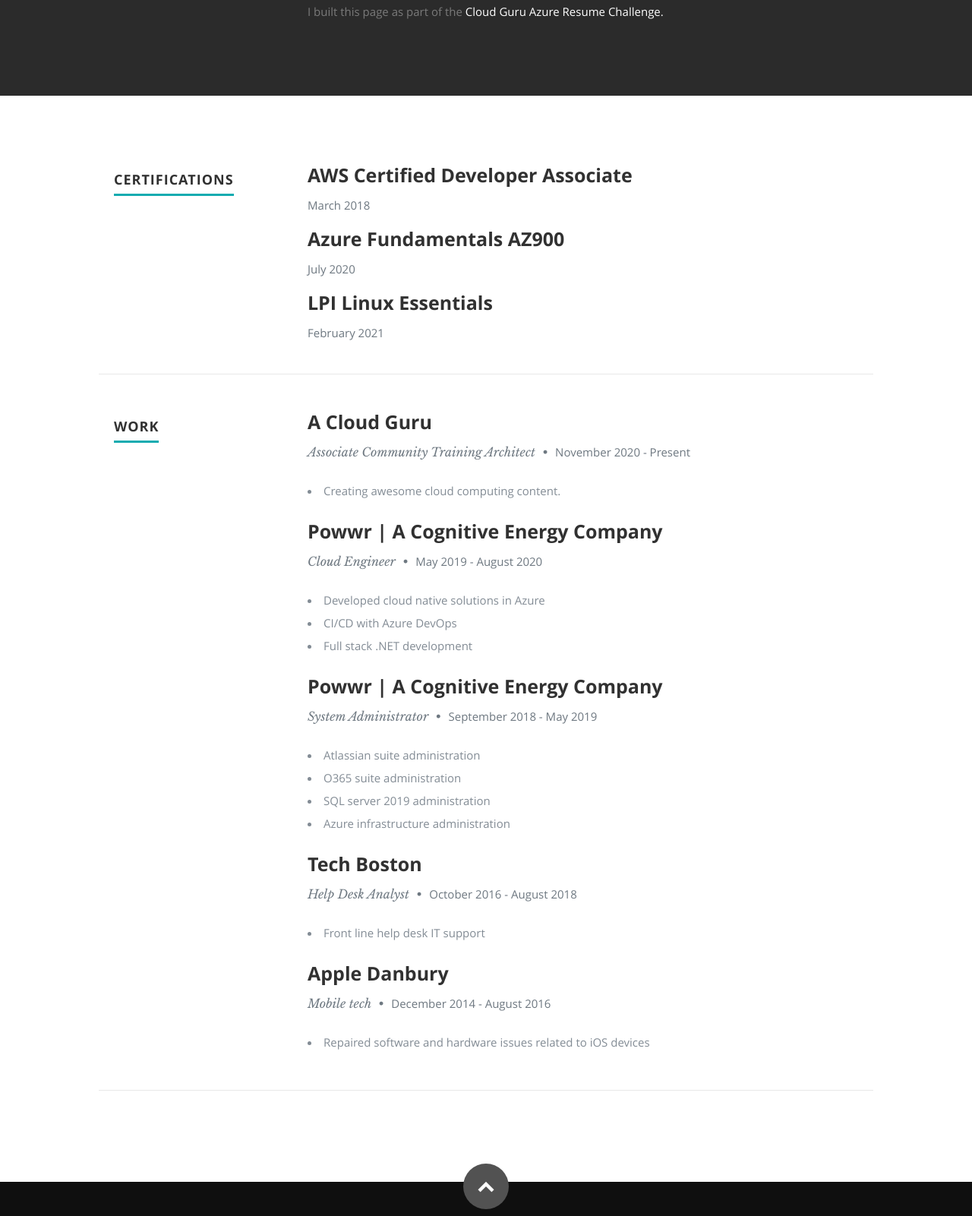
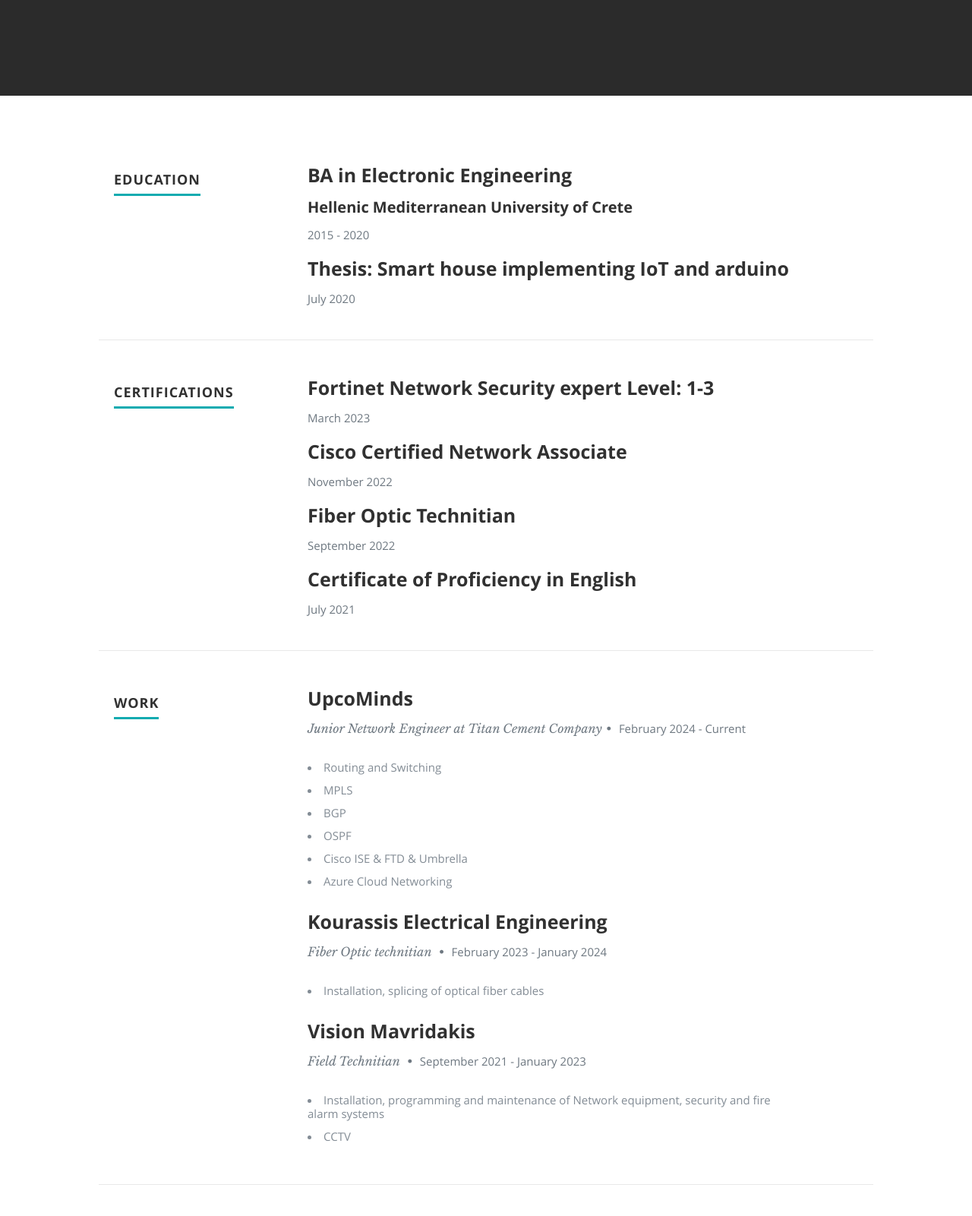
Before and after one commit to tselentis-sp/azure-resume, a plain HTML site: page frontend/index.html in a window 1280 px wide. Shown: the part 1028-2629 px from the top of the page at 76% size. Drawn offline with nearby package versions, Linux system fonts and the light colour scheme; no server answers.

Commit message:
Created workflows

```diff
--- a/frontend/index.html
+++ b/frontend/index.html
@@ -7,7 +7,7 @@
    <!--- Basic Page Needs
    ================================================== -->
    <meta charset="utf-8">
-	<title>Gwyn's Resume</title>
+	<title>Spyros Resume</title>
 	<meta name="description" content="">
 	<meta name="author" content="">
 
@@ -54,16 +54,16 @@
 
       <div class="row banner">
          <div class="banner-text">
-            <h1 class="responsive-headline">Hi, I'm Gwyn</h1>
+            <h1 class="responsive-headline">Hi, I'm Spyros</h1>
 
             <p>and this page has been viewed <a id="counter"></a> times :) </p>
             <ul class="social">
-               <li><a href="https://twitter.com/madebygps"><i class="fa fa-twitter"></i></a></li>
-               <li><a href="https://madebygps.com"><i class="fa fa-external-link"></i></a></li>
-               <li><a href="https://linkedin.com/in/gwyneth-pena"><i class="fa fa-linkedin"></i></a></li>
-               <li><a href="https://instagram.com/madebygps"><i class="fa fa-instagram"></i></a></li>
-               <li><a href="https://youtube.com/madebygps"><i class="fa fa-youtube"></i></a></li>
-               <li><a href="https://github.com/madebygps/cgc-azure-resume"><i class="fa fa-github"></i></a></li>
+               <!-- <li><a href="https://twitter.com/madebygps"><i class="fa fa-twitter"></i></a></li>
+               <li><a href="https://madebygps.com"><i class="fa fa-external-link"></i></a></li> -->
+               <li><a href="https://www.linkedin.com/in/spyros-tselentis-6721ba213/"><i class="fa fa-linkedin"></i></a></li>
+               <!--  <li><a href="https://instagram.com/madebygps"><i class="fa fa-instagram"></i></a></li>
+               <li><a href="https://youtube.com/madebygps"><i class="fa fa-youtube"></i></a></li> -->
+               <li><a href="https://github.com/tselentis-sp/azure-resume"><i class="fa fa-github"></i></a></li>
             </ul>
          </div>
       </div>
@@ -83,7 +83,7 @@
 
          <div class="three columns">
 
-            <img class="profile-pic"  src="images/me.png" alt="" />
+            <img class="profile-pic"  src="images/2me.png" alt="" />
 
          </div>
 
@@ -91,12 +91,11 @@
 
             <h2>ABOUT ME</h2>
 
-            <p> Hi, I'm Gwyneth Pena-Siguenza, <span>Training Architect at <a href="https://acloud.guru">A Cloud Guru</a></span>, <span> <a href="https://mvp.microsoft.com/en-us/PublicProfile/5003866">Azure MVP</a></span>
-               and <span><a href="https://youtube.com/madebygps">YouTuber</a></span> focused on making cloud learning more accessible and less daunting for everyone.
-
+            <p> Hi, I'm Spyros Tselentis, a network engineer with a deep interest in programming and automation.
+               Now, I'm excited to transition into a career as a DevOps developer, where I can combine my technical expertise with my passion for automating and optimizing processes.
          </br>
       </br>
-       I built this page as part of the <span><a href="https://github.com/madebygps/cgc-azure-resume">Cloud Guru Azure Resume Challenge.</a></span>
+      <!--I built this page as part of the <span><a href="https://github.com/madebygps/cgc-azure-resume">Cloud Guru Azure Resume Challenge.</a></span> -->
 
 
          </div> <!-- end .main-col -->
@@ -109,8 +108,44 @@
    <!-- Resume Section
    ================================================== -->
    <section id="resume">
+      <!-- Education
+      ----------------------------------------------- -->
+      <div class="row education">
 
-      <!-- Education
+         <div class="three columns header-col">
+            <h1><span>Education</span></h1>
+         </div>
+
+         <div class="nine columns main-col">
+
+            <div class="row item">
+
+               <div class="twelve columns">
+
+                  <h3>BA in Electronic Engineering</h3>
+                  <h4>Hellenic Mediterranean University of Crete</h4>
+                  <p class="info"><em class="date">2015 - 2020</em></p>
+
+               </div>
+
+            </div> <!-- item end -->
+
+            <div class="row item">
+
+               <div class="twelve columns">
+
+                  <h3>Thesis: Smart house implementing IoT and arduino</h3>
+                  <p class="info"><em class="date">July 2020</em></p>
+
+               </div>
+
+            </div> <!-- item end -->
+
+         </div> <!-- main-col end -->
+
+      </div> <!-- End Education -->
+
+      <!-- Certifications
       ----------------------------------------------- -->
       <div class="row education">
 
@@ -124,8 +159,8 @@
 
                <div class="twelve columns">
 
-                  <h3>AWS Certified Developer Associate</h3>
-                  <p class="info"><em class="date">March 2018</em></p>
+                  <h3>Fortinet Network Security expert Level: 1-3</h3>
+                  <p class="info"><em class="date">March 2023</em></p>
 
                </div>
 
@@ -135,8 +170,8 @@
 
                <div class="twelve columns">
 
-                  <h3>Azure Fundamentals AZ900</h3>
-                  <p class="info"><em class="date">July 2020</em></p>
+                  <h3>Cisco Certified Network Associate</h3>
+                  <p class="info"><em class="date">November 2022</em></p>
 
                </div>
 
@@ -146,8 +181,19 @@
 
                <div class="twelve columns">
 
-                  <h3>LPI Linux Essentials</h3>
-                  <p class="info"><em class="date">February 2021</em></p>
+                  <h3>Fiber Optic Technitian</h3>
+                  <p class="info"><em class="date">September 2022</em></p>
+
+               </div>
+
+            </div> <!-- item end -->
+
+            <div class="row item">
+
+               <div class="twelve columns">
+
+                  <h3>Certificate of Proficiency in English </h3>
+                  <p class="info"><em class="date">July 2021</em></p>
 
                </div>
 
@@ -155,7 +201,7 @@
 
          </div> <!-- main-col end -->
 
-      </div> <!-- End Education -->
+      </div> <!-- End Certifications -->
 
 
       <!-- Work
@@ -172,11 +218,16 @@
 
                <div class="twelve columns">
 
-                  <h3>A Cloud Guru</h3>
-                  <p class="info">Associate Community Training Architect <span>&bull;</span> <em class="date">November 2020 - Present</em></p>
+                  <h3>UpcoMinds</h3>
+                  <p class="info">Junior Network Engineer at Titan Cement Company<span>&bull;</span> <em class="date">February 2024 - Current</em></p>
 
                   <p>
-                  <li>Creating awesome cloud computing content.</li>
+                  <li>Routing and Switching</li>
+                  <li>MPLS</li>
+                  <li>BGP</li>
+                  <li>OSPF</li>
+                  <li>Cisco ISE & FTD & Umbrella</li>
+                  <LI>Azure Cloud Networking</LI>
                   </p>
 
                </div>
@@ -187,13 +238,11 @@
 
                <div class="twelve columns">
 
-                  <h3>Powwr | A Cognitive Energy Company</h3>
-                  <p class="info">Cloud Engineer <span>&bull;</span> <em class="date">May 2019 - August 2020</em></p>
+                  <h3>Kourassis Electrical Engineering</h3>
+                  <p class="info">Fiber Optic technitian <span>&bull;</span> <em class="date">February 2023 - January 2024</em></p>
 
                   <p>
-                     <li>Developed cloud native solutions in Azure</li>
-                     <li>CI/CD with Azure DevOps</li>
-                     <li>Full stack .NET development</li>
+                  <li>Installation, splicing of optical fiber cables</li>
                   </p>
 
                </div>
@@ -204,44 +253,12 @@
 
                <div class="twelve columns">
 
-                  <h3>Powwr | A Cognitive Energy Company</h3>
-                  <p class="info">System Administrator <span>&bull;</span> <em class="date">September 2018 - May 2019</em></p>
+                  <h3>Vision Mavridakis</h3>
+                  <p class="info">Field Technitian <span>&bull;</span> <em class="date">September 2021 - January 2023</em></p>
 
                   <p>
-                  <li>Atlassian suite administration</li>
-                  <li>O365 suite administration</li>
-                  <li>SQL server 2019 administration</li>
-                  <li>Azure infrastructure administration</li>
-                  </p>
-
-               </div>
-
-            </div> <!-- item end -->
-
-            <div class="row item">
-
-               <div class="twelve columns">
-
-                  <h3>Tech Boston</h3>
-                  <p class="info">Help Desk Analyst <span>&bull;</span> <em class="date">October 2016 - August 2018</em></p>
-
-                  <p>
-                  <li>Front line help desk IT support</li>
-                  </p>
-
-               </div>
-
-            </div> <!-- item end -->
-
-            <div class="row item">
-
-               <div class="twelve columns">
-
-                  <h3>Apple Danbury</h3>
-                  <p class="info">Mobile tech <span>&bull;</span> <em class="date">December 2014 - August 2016</em></p>
-
-                  <p>
-                  <li>Repaired software and hardware issues related to iOS devices</li>
+                  <li>Installation, programming and maintenance of Network equipment, security and fire alarm systems</li>
+                  <li>CCTV</li>
 
                   </p>
 
@@ -268,12 +285,12 @@
          <div class="twelve columns">
 
             <ul class="social-links">
-               <li><a href="https://twitter.com/madebygps"><i class="fa fa-twitter"></i></a></li>
-               <li><a href="https://linkedin.com/in/gwyneth-pena"><i class="fa fa-linkedin"></i></a></li>
-               <li><a href="https://madebygps.com"><i class="fa fa-external-link"></i></a></li>
-               <li><a href="https://instagram.com/madebygps"><i class="fa fa-instagram"></i></a></li>
-               <li><a href="https://youtube.com/madebygps"><i class="fa fa-youtube"></i></a></li>
-               <li><a href="https://github.com/madebygps/cgc-azure-resume"><i class="fa fa-github"></i></a></li>
+               <!-- <li><a href="https://twitter.com/madebygps"><i class="fa fa-twitter"></i></a></li>
+               <li><a href="https://madebygps.com"><i class="fa fa-external-link"></i></a></li> -->
+               <li><a href="https://www.linkedin.com/in/spyros-tselentis-6721ba213/"><i class="fa fa-linkedin"></i></a></li>
+               <!--  <li><a href="https://instagram.com/madebygps"><i class="fa fa-instagram"></i></a></li>
+               <li><a href="https://youtube.com/madebygps"><i class="fa fa-youtube"></i></a></li> -->
+               <li><a href="https://github.com/tselentis-sp/azure-resume"><i class="fa fa-github"></i></a></li>
             </ul>
 
             <ul class="copyright">
--- a/frontend/main.js
+++ b/frontend/main.js
@@ -2,7 +2,7 @@
 window.addEventListener('DOMContentLoaded', (event)=>{
     getVisitCount();
 })
-const functionApiUrl = 'https://getresumecounter-tselentis.azurewebsites.net/api/GetResumeCounter?code=76N27rRYb81cx2NhZ3bh7b96vjERC4OCLpOTsQAPuxPIAzFuspbmjQ==';
+const functionApiUrl = 'https://getresumecounter-tselentis.azurewebsites.net/api/GetResumeCounter?code=XZJucdhEtYk2YdmuYmrVEm53ReAHJGPHxKvIVQPYq1VHAzFuCPjsJg==';
 const localfunctionApi = 'http://localhost:7071/api/GetResumeCounter';
 
 const getVisitCount = () => {
```
Also changed, not shown: frontend/images/2me.png (added), frontend/images/3me.png (added), 2 other files.
